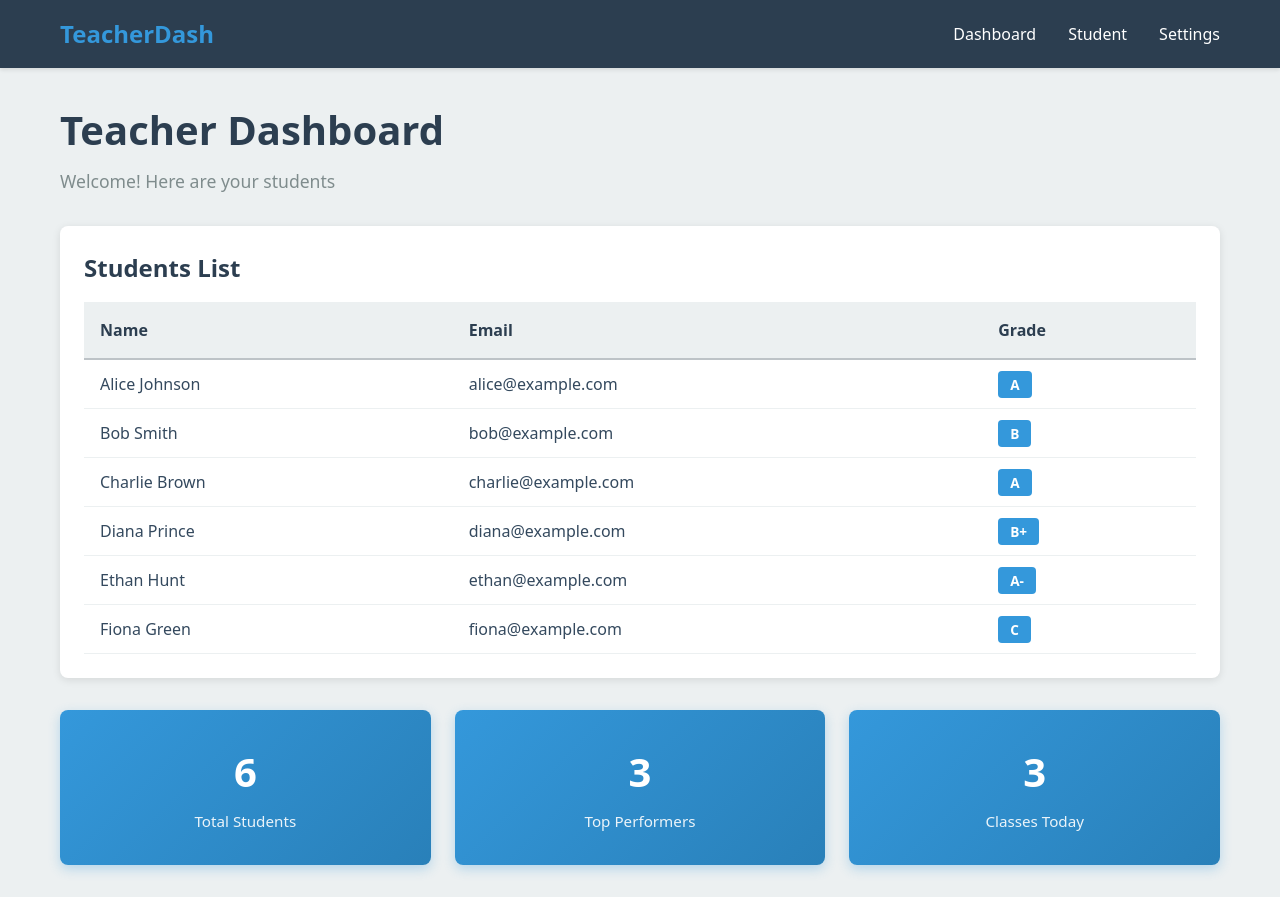
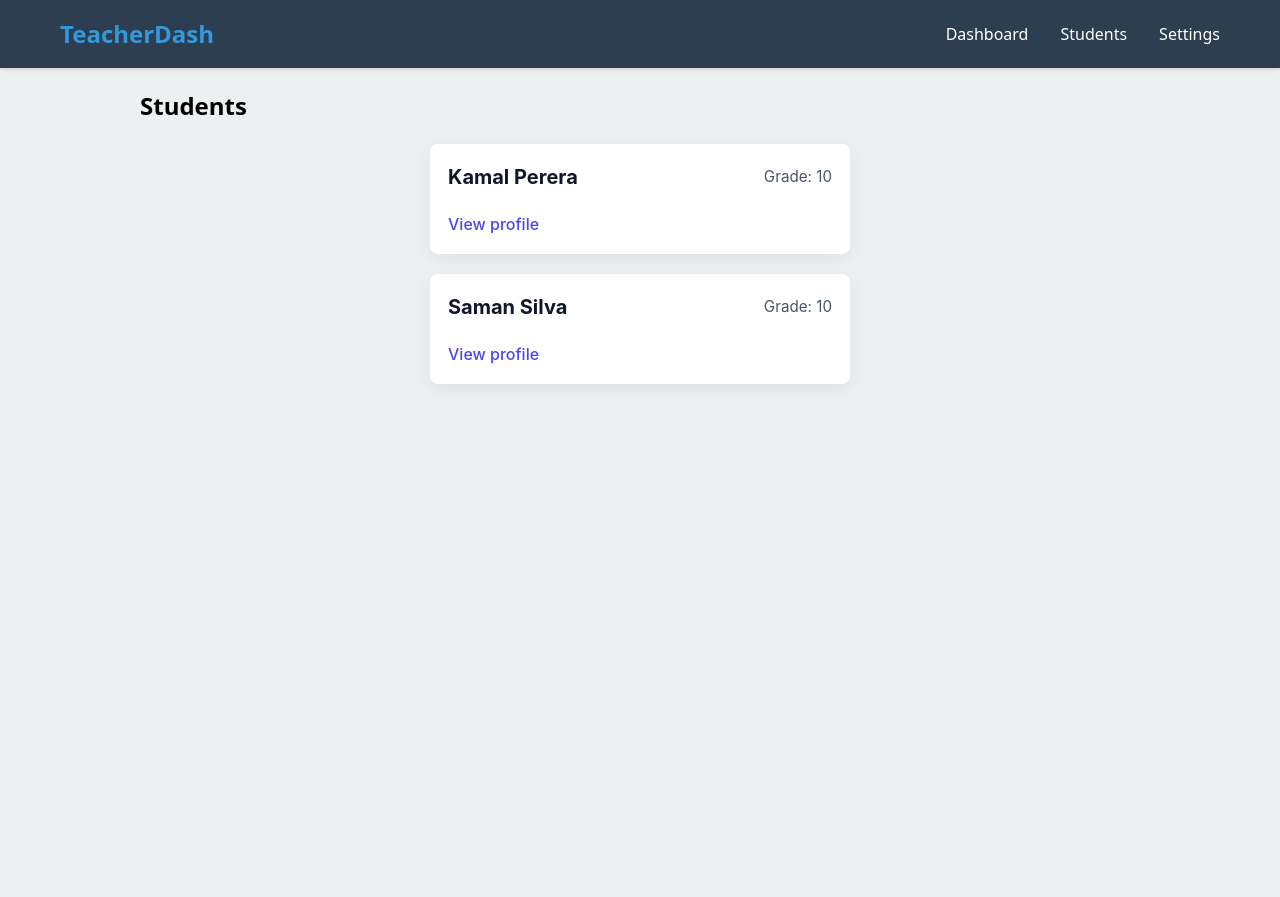
Before and after one commit to Lalindu0923/githubTester, a React (Vite) app in the folder frontendTest/: page /students in a window 1280 px wide. After the commit the page ends 800 px from the top, so only its background shows below. Built offline with nearby package versions, Linux system fonts and the light colour scheme.

Commit message:
Add Students list page and StudentPage route; update navbar/routes

```diff
--- a/frontendTest/src/components/Navbar.jsx
+++ b/frontendTest/src/components/Navbar.jsx
@@ -15,8 +15,8 @@ function Navbar() {
             </Link>
           </li>
           <li className="nav-item">
-            <Link to="/student" className="nav-link">
-              Student
+            <Link to="/students" className="nav-link">
+              Students
             </Link>
           </li>
           <li className="nav-item">
--- /dev/null
+++ b/frontendTest/src/components/StudentPage.jsx
@@ -0,0 +1,40 @@
+import React from 'react'
+import { useParams } from 'react-router-dom'
+import Student from './Student'
+
+// reuse the same sample data shape as Student; this is a small wrapper
+const studentsData = {
+  1: {
+    id: 1,
+    name: 'Kamal Perera',
+    grade: '10',
+    subjects: [
+      { name: 'Mathematics', marks: { term1: 88, term2: 82, term3: 90 } },
+      { name: 'Science', marks: { term1: 76, term2: 80, term3: 79 } },
+      { name: 'English', marks: { term1: 92, term2: 89, term3: 95 } },
+      { name: 'History', marks: { term1: 67, term2: 72, term3: 70 } },
+      { name: 'Computer', marks: { term1: 81, term2: 85, term3: 88 } }
+    ]
+  },
+  2: {
+    id: 2,
+    name: 'Saman Silva',
+    grade: '10',
+    subjects: [
+      { name: 'Mathematics', marks: { term1: 78, term2: 72, term3: 80 } },
+      { name: 'Science', marks: { term1: 86, term2: 79, term3: 88 } },
+      { name: 'English', marks: { term1: 82, term2: 85, term3: 84 } },
+      { name: 'History', marks: { term1: 71, term2: 68, term3: 73 } },
+      { name: 'Computer', marks: { term1: 91, term2: 90, term3: 93 } }
+    ]
+  }
+}
+
+export default function StudentPage() {
+  const { id } = useParams()
+  const student = studentsData[id]
+
+  if (!student) return <div style={{ padding: 24 }}>Student not found</div>
+
+  return <Student student={student} />
+}
--- /dev/null
+++ b/frontendTest/src/components/Students.jsx
@@ -0,0 +1,39 @@
+import React from 'react'
+import { Link } from 'react-router-dom'
+import '../styles/Student.css'
+
+const sampleStudents = [
+  {
+    id: 1,
+    name: 'Kamal Perera',
+    grade: '10'
+  },
+  {
+    id: 2,
+    name: 'Saman Silva',
+    grade: '10'
+  }
+]
+
+export default function Students() {
+  return (
+    <div style={{ maxWidth: 1000, margin: '20px auto' }}>
+      <h2 style={{ marginBottom: 12 }}>Students</h2>
+      <div className="students-grid">
+        {sampleStudents.map((s) => (
+          <div key={s.id} className="student-card" style={{ width: 420 }}>
+            <header className="student-header">
+              <h3 className="student-name" style={{ margin: 0 }}>{s.name}</h3>
+              <div className="student-meta">Grade: {s.grade}</div>
+            </header>
+            <div style={{ paddingTop: 8 }}>
+              <Link to={`/student/${s.id}`} className="nav-link" style={{ color: '#4f46e5' }}>
+                View profile
+              </Link>
+            </div>
+          </div>
+        ))}
+      </div>
+    </div>
+  )
+}
--- a/frontendTest/src/routes/routers.jsx
+++ b/frontendTest/src/routes/routers.jsx
@@ -1,6 +1,7 @@
 import { Route, Routes } from 'react-router-dom'
 import Dashboard from '../components/Dashboard'
-import Student from '../components/Student'
+import Students from '../components/Students'
+import StudentPage from '../components/StudentPage'
 import NotFound from '../components/NotFound'
 
 function Settings() {
@@ -16,8 +17,8 @@ function AppRoutes() {
   return (
     <Routes>
       <Route path="/" element={<Dashboard />} />
-      <Route path="/students" element={<Dashboard />} />
-      <Route path="/student" element={<Student />} />
+      <Route path="/students" element={<Students />} />
+      <Route path="/student/:id" element={<StudentPage />} />
       <Route path="/settings" element={<Settings />} />
       <Route path="*" element={<NotFound />} />
     </Routes>
```
